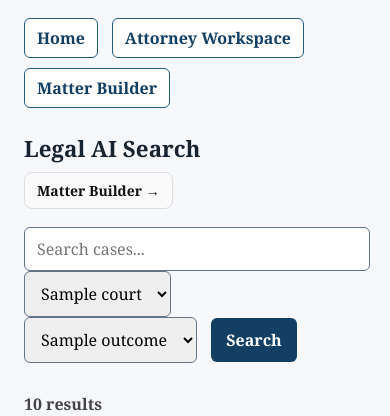
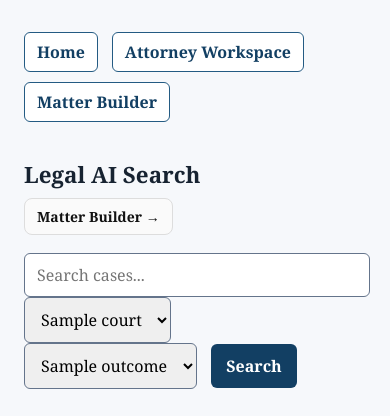
Before and after one commit to nhpcorp35/legal-ai, a Flask app: template templates/index.html in a window 390 px wide. Shown: the top 416 px of the page. Run offline with Flask 3, Linux system fonts and the light colour scheme; the template is opened without the code that fills it: most values are stand-ins (such as "Sample title", 1, 10 or a date in 2020); some libraries are stand-ins or nearby versions.

Commit message:
Fix attorney global nav top spacing so links are not clipped.
Increase .attorney-top-nav top padding for comfortable clearance on desktop and mobile while keeping the nav in normal document flow.

Co-authored-by: Cursor <cursoragent@cursor.com>

```diff
--- a/static/attorney_workspace.css
+++ b/static/attorney_workspace.css
@@ -18,7 +18,8 @@ body {
   gap: 10px 14px;
   max-width: 940px;
   margin: 0 auto;
-  padding: 18px 24px 0;
+  /* Keep in normal document flow with visible top clearance (desktop + mobile). */
+  padding: 32px 24px 12px;
 }
 
 .attorney-top-nav a {
```
